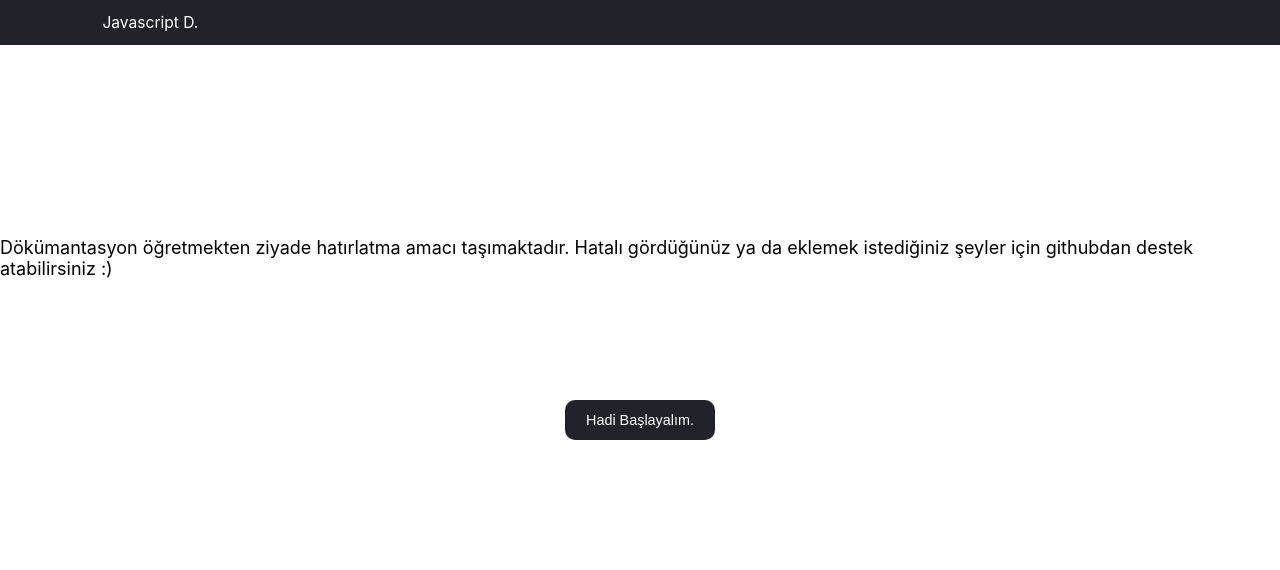
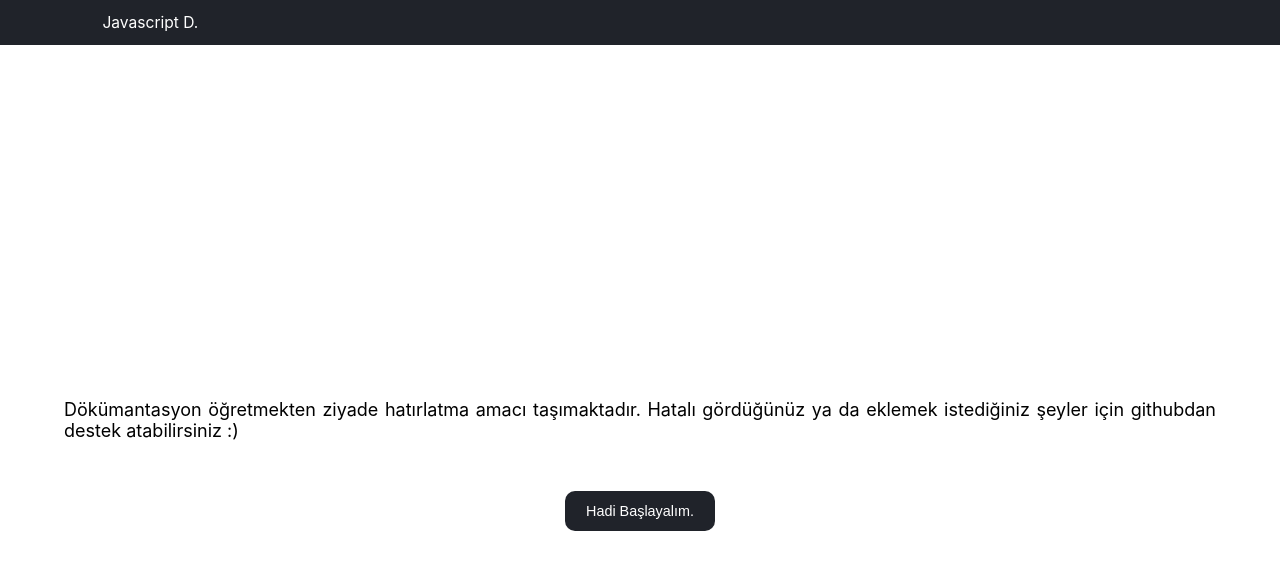
Before and after one commit to AliKarabulut/javascript-note-site, a React (Create React App) app: page / in a window 1280 px wide. Shown: the top 570 px of the page. Built offline with nearby package versions, Linux system fonts and the light colour scheme.

Commit message:
start page bug fix

```diff
--- a/src/Navbar/navbar.js
+++ b/src/Navbar/navbar.js
@@ -21,6 +21,7 @@ const Navbar = (props) => {
   const ref = useRef();
 
   useEffect(() => {
+    const handleResize = () => {
     if (ctx.isStart) {
       const el = ref.current.querySelector(`.${styles.active}`);
       const { top, width, height, bottom } = el.getBoundingClientRect();
@@ -33,6 +34,11 @@ const Navbar = (props) => {
         bottom,
       });
     }
+  }
+  window.addEventListener('resize', handleResize);
+  return () => {
+      window.removeEventListener('resize', handleResize);
+  }
   }, [ctx.isStart]);
 
   return (
--- a/src/Start/Start.js
+++ b/src/Start/Start.js
@@ -1,11 +1,19 @@
-import { Fragment } from "react"
-import styles from "./Start.module.css"
+import { div } from "react";
+import styles from "./Start.module.css";
 
-const Start = (props) =>{
-    return ( <Fragment>
-        <p className={styles.startP}>Dökümantasyon öğretmekten ziyade hatırlatma amacı taşımaktadır. Hatalı gördüğünüz ya da eklemek istediğiniz şeyler için githubdan destek atabilirsiniz :)</p>
-        <button className={styles.startButton} onClick={props.onStart}>Hadi Başlayalım.</button>
-    </Fragment>)
-}
+const Start = (props) => {
+  return (
+    <div className={styles.startWrapper}>
+      <p className={styles.startP}>
+        Dökümantasyon öğretmekten ziyade hatırlatma amacı taşımaktadır. Hatalı
+        gördüğünüz ya da eklemek istediğiniz şeyler için githubdan destek
+        atabilirsiniz :)
+      </p>
+      <button className={styles.startButton} onClick={props.onStart}>
+        Hadi Başlayalım.
+      </button>
+    </div>
+  );
+};
 
-export default Start
+export default Start;
--- a/src/Start/Start.module.css
+++ b/src/Start/Start.module.css
@@ -1,26 +1,33 @@
-.startP{
+.startWrapper {
+  width: 100%;
+
+  /* top: 50%; */
+  transform: translateY(50%);
+  display: flex;
+  height: 100%;
+  flex-direction: column;
+  align-items: center;
+}
+.startP {
   margin-top: 15%;
   font-size: 1.5rem;
-
-
+  padding: 0px 5%;
+  text-align: justify;
 }
 
-.startButton{
-    position: absolute;
+.startButton {
+  margin-top: 50px;
   border: 0px;
   border-radius: 10px;
-    background-color: #20232A;
+  background-color: #20232a;
   color: white;
   width: 150px;
   height: 40px;
-    top: 50%;
-    left: 50%;
-    transform: translate(-50%);
   font-size: 1.2rem;
-    transition: all .5s ;
+  transition: all 0.5s;
 }
 
-.startButton:hover{
-    cursor:pointer;
-    box-shadow: 0px 0px 20px 4px #20232A;
+.startButton:hover {
+  cursor: pointer;
+  box-shadow: 0px 0px 20px 4px #20232a;
 }
```
Lines whose indentation alone changed are shown as unchanged.
